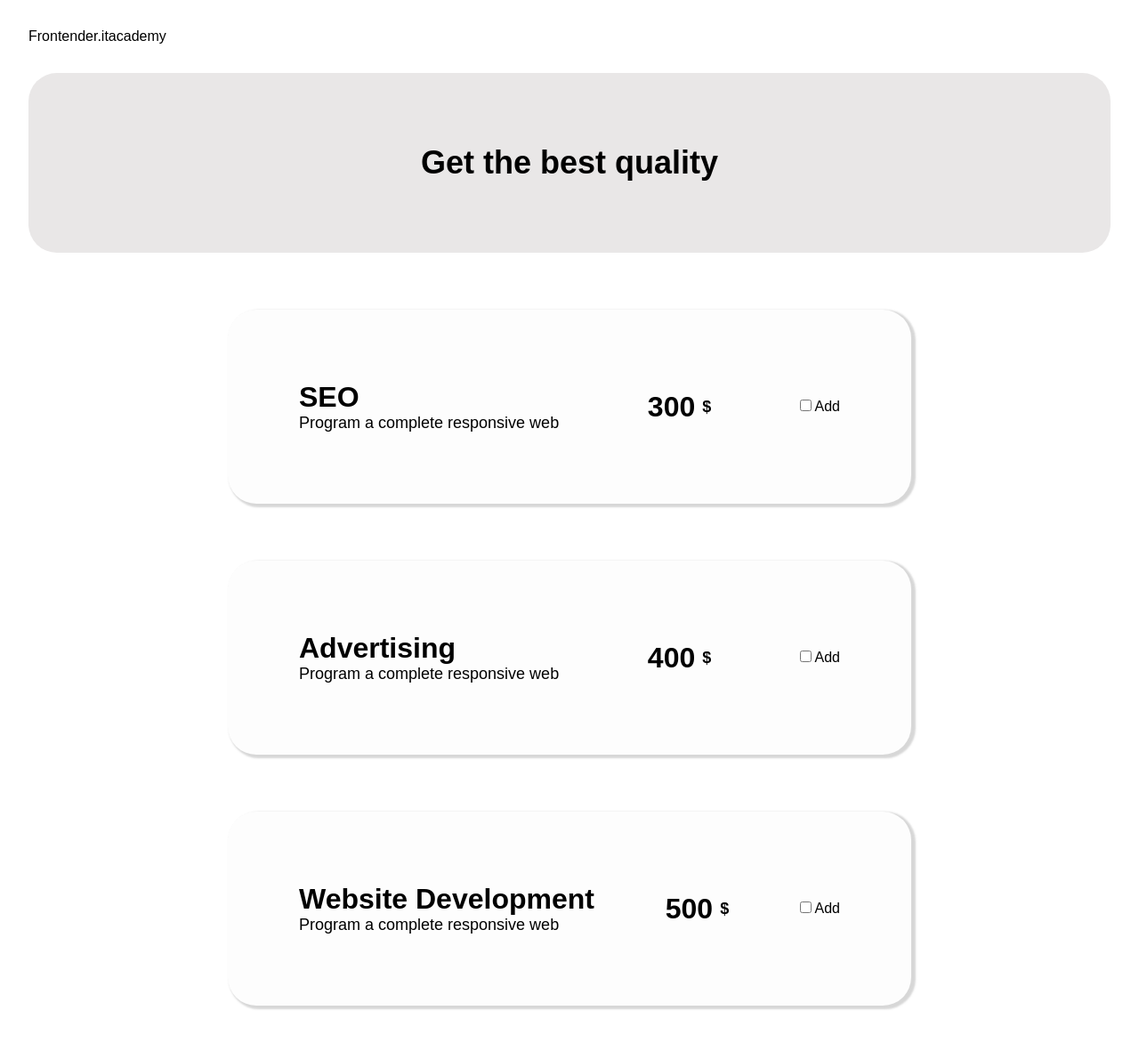
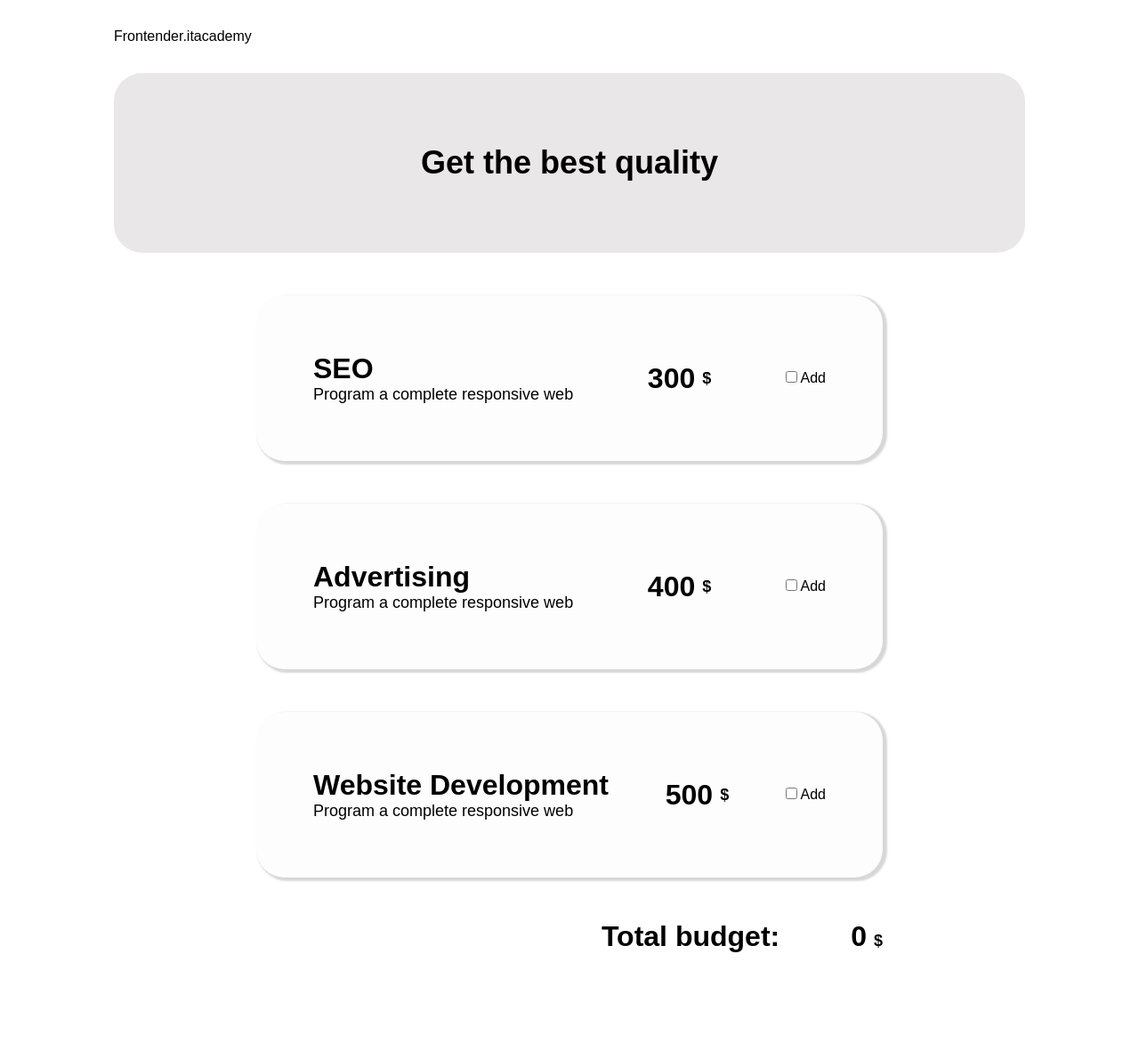
Before and after one commit to sofrayala/S6-Budgets-Angular, an Angular app: page / in a window 1280 px wide. Shown: the top 1172 px of the page at 89% size. After the commit the page ends 1071 px from the top, so only its background shows below. Built offline with nearby package versions, Linux system fonts and the light colour scheme.

Commit message:
added calculateTotalBudget() function and added forms to the budget-list-component

```diff
--- a/src/app/components/budgets-list/budgets-list.component.html
+++ b/src/app/components/budgets-list/budgets-list.component.html
@@ -1,3 +1,4 @@
+<form [formGroup]="budgetForm">
   <div id="budgetListBody">
     @for(item of budgetList; track item.title){
     <section>
@@ -13,10 +14,21 @@
         id="checkbox-div
     "
       >
-      <input type="checkbox" />
+        <input type="checkbox" [formControlName]="item.controlName" />
 
         <label> Add</label>
       </div>
     </section>
+    } @empty {
+    <p>There are no services.</p>
     }
   </div>
+
+  <div id="total-budget-div">
+    <h2 id="total-budget-text">Total budget:</h2>
+    <div id="dolar-div">
+      <h3 id="total-budget-number">{{ totalBudget }}</h3>
+      <h3>$</h3>
+    </div>
+  </div>
+</form>
--- a/src/app/components/budgets-list/budgets-list.component.scss
+++ b/src/app/components/budgets-list/budgets-list.component.scss
@@ -1,3 +1,7 @@
+body {
+  height: 100vh;
+}
+
 #budgetListBody {
   align-items: center;
   justify-items: center;
@@ -5,14 +9,14 @@
 
 section {
   display: flex;
-  margin: 4rem 0rem;
-  padding: 5rem 5rem;
+  margin: 3rem 0rem;
+  padding: 4rem 4rem;
   background-color: rgb(253, 253, 253);
   border-radius: 2rem;
   justify-content: space-between;
   align-items: center;
   box-shadow: 3px 2px 2px 2px rgba(153, 153, 153, 0.397);
-  width: 60%;
+  width: 55%;
 }
 
 #info-div {
@@ -51,3 +55,25 @@ h3 {
 #div-checkbox label {
   margin: 0.5rem;
 }
+
+#total-budget-div {
+  display: flex;
+  justify-content: flex-end;
+  align-items: center;
+  gap: 5rem;
+  width: 55%;
+  margin: 0 auto;
+}
+
+#total-budget-number,
+#total-budget-text {
+  font-size: xx-large;
+  font-weight: 800;
+}
+
+#dolar-div {
+  display: flex;
+  align-items: baseline;
+  justify-content: center;
+  gap: 0.5rem;
+}
--- a/src/app/components/budgets-list/budgets-list.component.ts
+++ b/src/app/components/budgets-list/budgets-list.component.ts
@@ -1,28 +1,58 @@
 import { Component } from '@angular/core';
-import { BudgetList } from '../../interface/budget-list';
+import { BudgetList } from '../../interface/budget-list.interface';
+import {
+  ReactiveFormsModule,
+  FormControl,
+  FormBuilder,
+  FormGroup,
+} from '@angular/forms';
 import { CommonModule } from '@angular/common';
 @Component({
   selector: 'app-budgets-list',
-  imports: [CommonModule],
+  imports: [ReactiveFormsModule, CommonModule],
   templateUrl: './budgets-list.component.html',
   styleUrl: './budgets-list.component.scss',
 })
 export class BudgetsListComponent {
-  budgetList: BudgetList[] = [
+  budgetForm: FormGroup;
+  totalBudget: number = 0;
+
+  budgetList = [
     {
       title: 'SEO',
       description: 'Program a complete responsive web',
       price: 300,
+      controlName: 'seo',
     },
     {
       title: 'Advertising',
       description: 'Program a complete responsive web',
       price: 400,
+      controlName: 'advertising',
     },
     {
       title: 'Website Development',
       description: 'Program a complete responsive web',
       price: 500,
+      controlName: 'website',
     },
   ];
+
+  constructor(private fb: FormBuilder) {
+    this.budgetForm = this.fb.group({
+      seo: false,
+      advertising: false,
+      website: false,
+    });
+
+    this.budgetForm.valueChanges.subscribe((values) => {
+      this.calculateTotalBudget(values);
+    });
+  }
+
+  calculateTotalBudget(values: any): void {
+    this.totalBudget = this.budgetList.reduce((total, service) => {
+      return total + (values[service.controlName] ? service.price : 0);
+    }, 0);
+  }
 }
--- a/src/app/components/header/header.component.scss
+++ b/src/app/components/header/header.component.scss
@@ -1,10 +1,11 @@
 #banner-div {
   background-color: rgb(233, 231, 231);
   padding: 5rem 3rem;
-  margin: 2rem;
+  margin: 2rem auto;
   border-radius: 2rem;
   display: flex;
   justify-content: center;
   align-items: center;
   font-size: large;
+  width: 80%;
 }
--- a/src/app/components/logo-inicio/logo-inicio.component.scss
+++ b/src/app/components/logo-inicio/logo-inicio.component.scss
@@ -2,5 +2,6 @@
   display: flex;
   justify-content: baseline;
   align-items: center;
-  margin: 2rem;
+  margin: 2rem auto;
+  width: 80%;
 }
```
Also changed, not shown: src/app/interface/budget-list.interface.ts (renamed from src/app/interface/budget-list.ts). Lines whose indentation alone changed are shown as unchanged.
